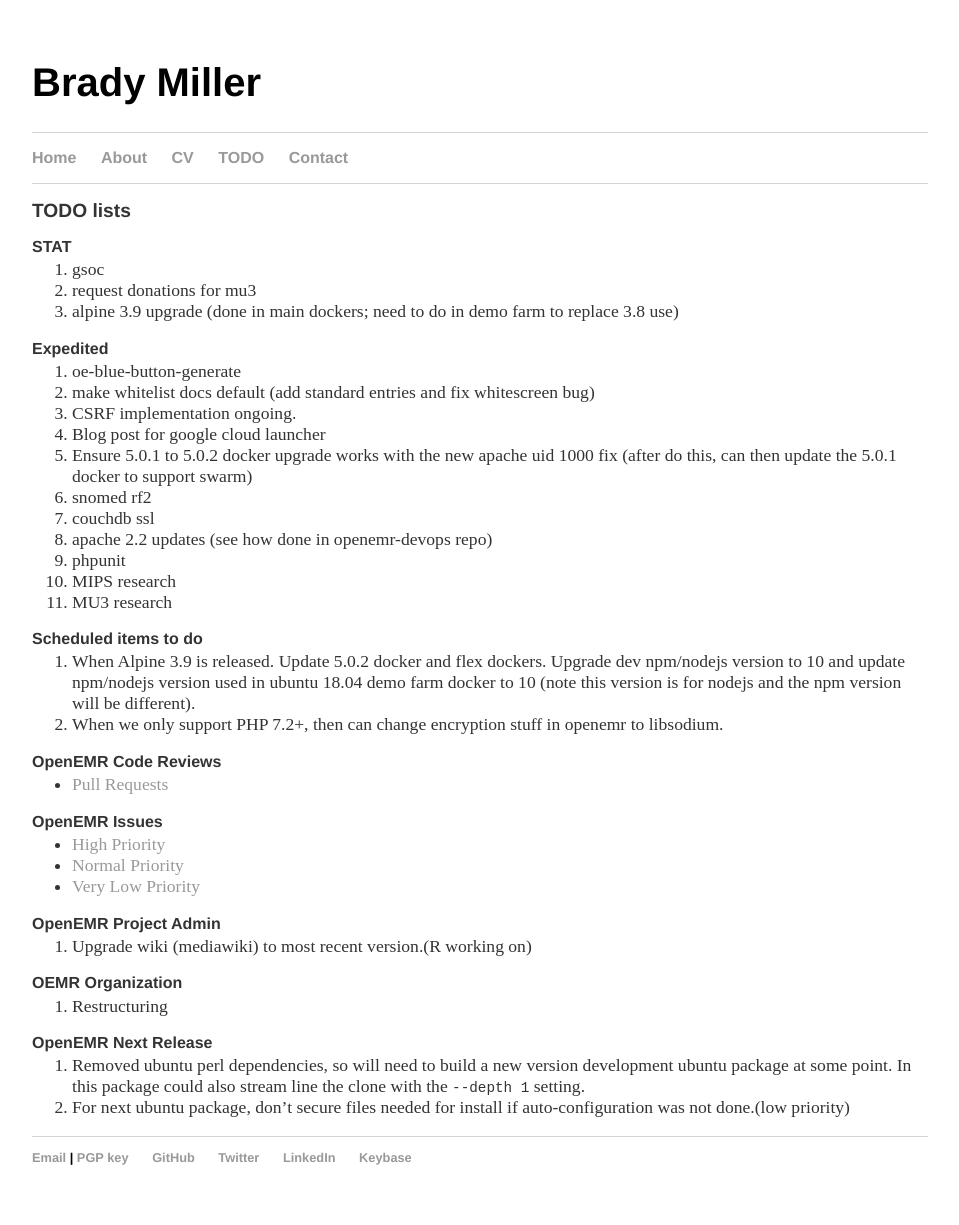
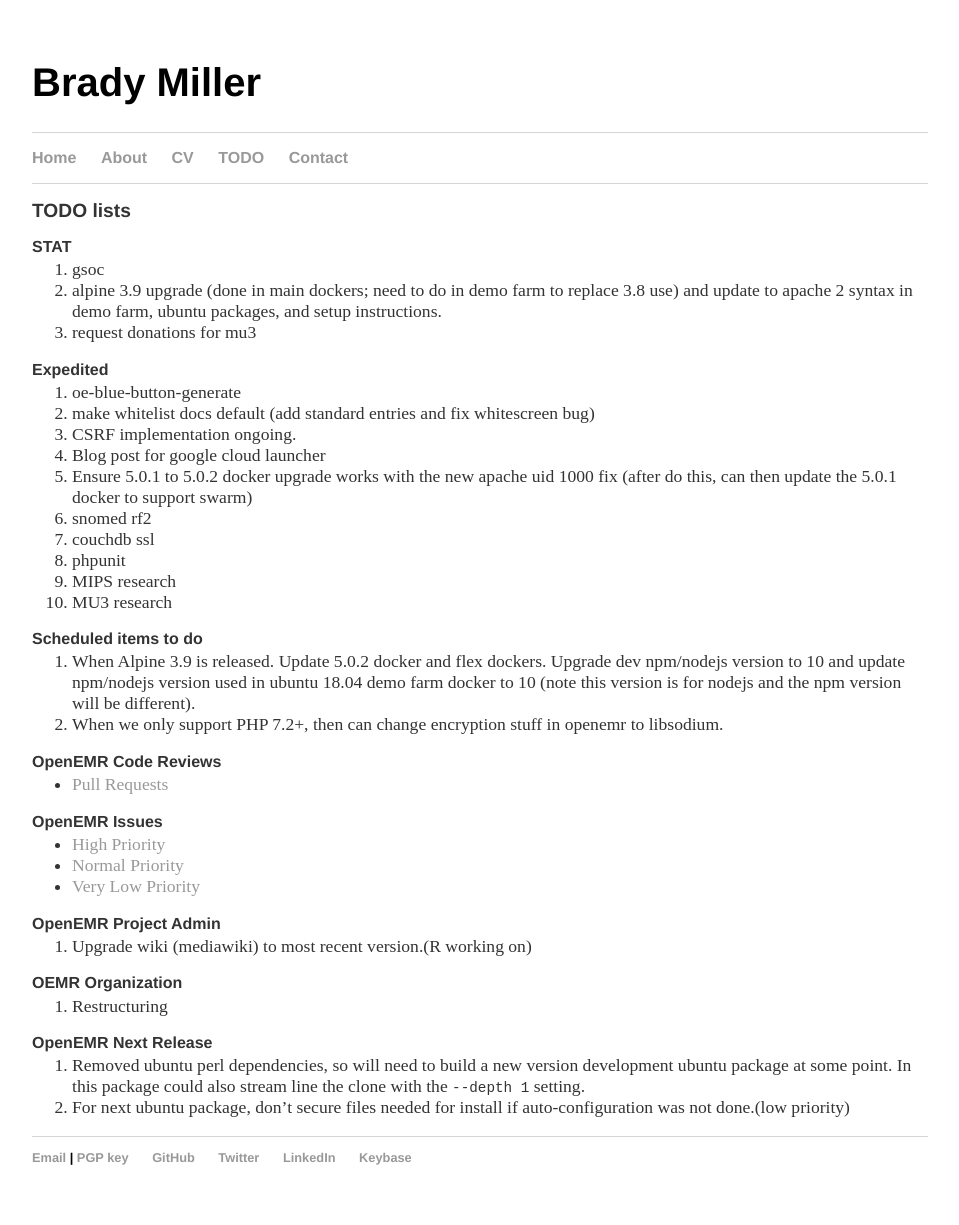
Before and after one commit to bradymiller/bradymiller.github.io, a Jekyll site: the page built from todo/index.md, in a window 1280 px wide. Shown: the whole page, without its empty margins (160-1119 px from the left). Built offline with Jekyll 4.4.1, drawn with Linux system fonts in a browser that asks for light colours; our own code applies the rules of GitHub Pages for plain Markdown files.

Commit message:
Update index.md

```diff
--- a/todo/index.md
+++ b/todo/index.md
@@ -5,8 +5,8 @@
 
 ### STAT
 1. gsoc
+1. alpine 3.9 upgrade (done in main dockers; need to do in demo farm to replace 3.8 use) and update to apache 2 syntax in demo farm, ubuntu packages, and setup instructions.
 1. request donations for mu3
-1. alpine 3.9 upgrade (done in main dockers; need to do in demo farm to replace 3.8 use)
 
 ### Expedited
 1. oe-blue-button-generate
@@ -16,7 +16,6 @@
 1. Ensure 5.0.1 to 5.0.2 docker upgrade works with the new apache uid 1000 fix (after do this, can then update the 5.0.1 docker to support swarm)
 1. snomed rf2
 1. couchdb ssl
-1. apache 2.2 updates (see how done in openemr-devops repo)
 1. phpunit
 1. MIPS research
 1. MU3 research
```
